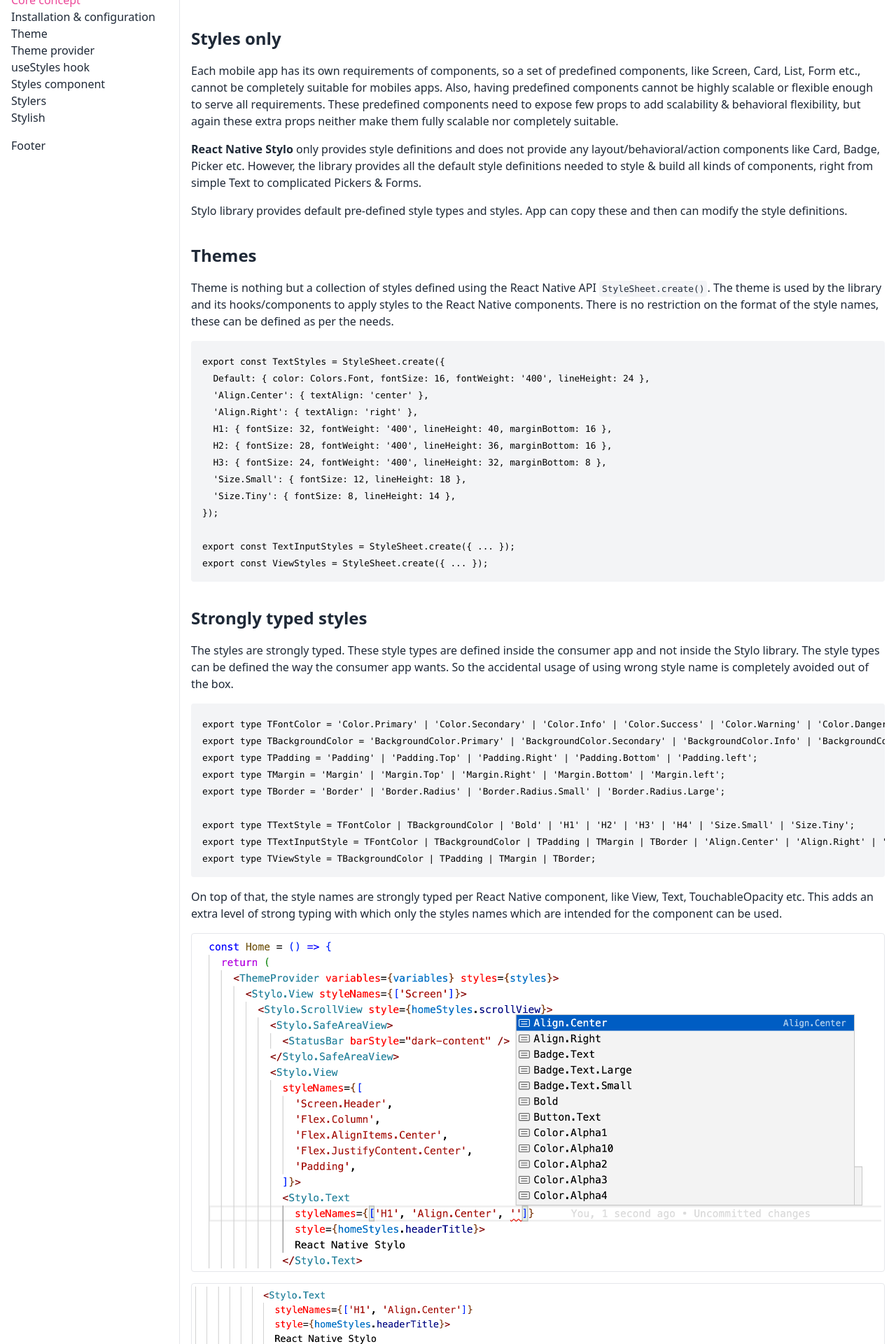
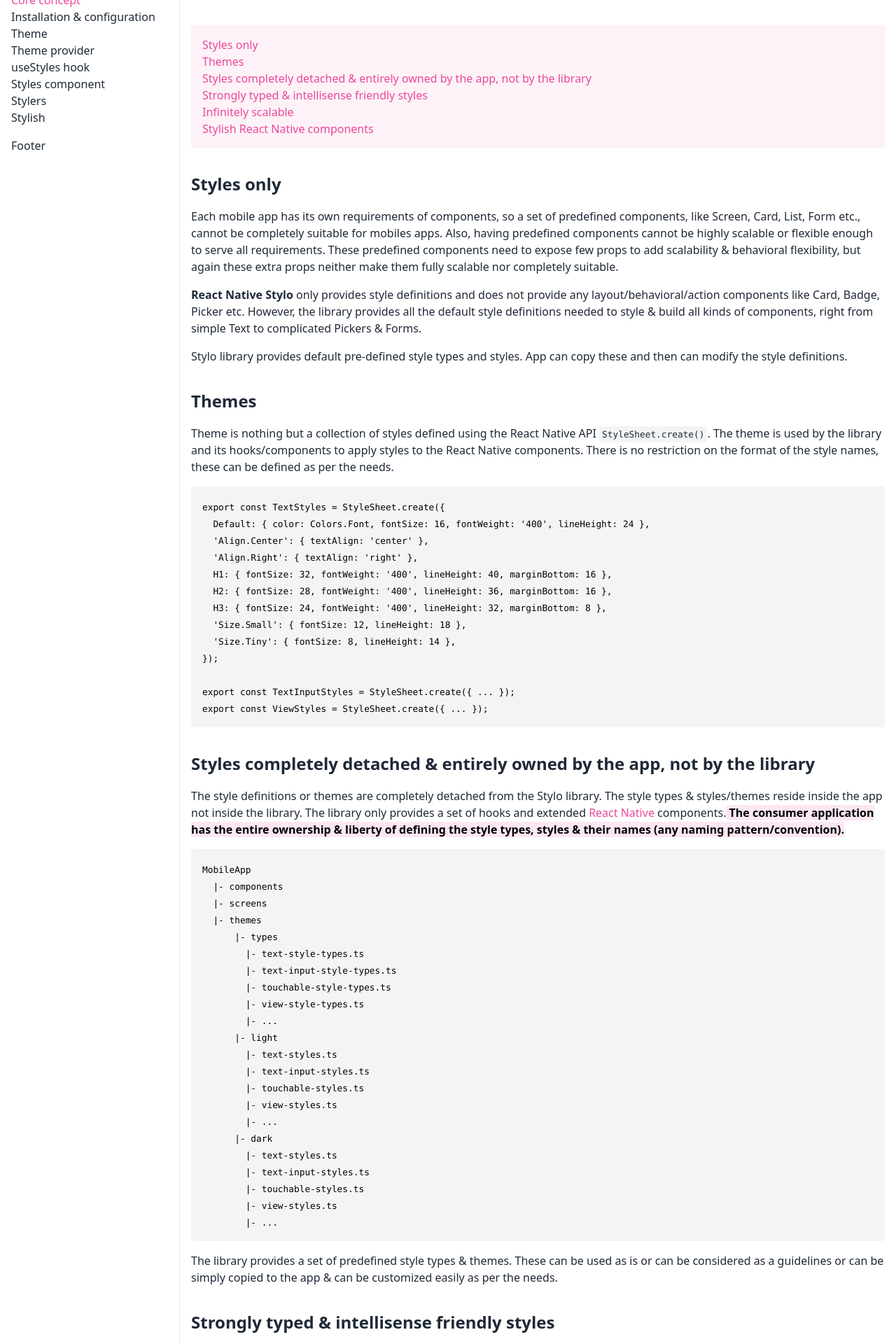
Before and after one commit to vivekmunde/react-native-stylo-documentation, a Next.js app: page /core-concept in a window 1280 px wide. Shown: the part 100-2020 px from the top of the page at 70% size. Built offline with nearby package versions, Linux system fonts and the light colour scheme.

Commit message:
core concepts, page index

```diff
--- a/components/layout.tsx
+++ b/components/layout.tsx
@@ -11,7 +11,7 @@
   return (
     <li>
       <Link href={href}>
-        <a className={router.pathname.toLowerCase() === href.toLowerCase() ? '' : 'text-gray-800'}>
+        <a className={router.pathname.toLowerCase() === href.toLowerCase() ? 'font-medium' : 'text-gray-800'}>
           {children}
         </a>
       </Link>
--- a/components/section-heading.tsx
+++ b/components/section-heading.tsx
@@ -6,7 +6,7 @@
   level?: 1 | 2 | 3 | 4 | 5;
 }> = ({ children, id, level }) => {
   const renderAnchor = () => (
-    <a href={`#${id}`} className="font-semibold">
+    <a href={`#${id}`}>
       {children}
     </a>
   );
--- a/pages/core-concept.tsx
+++ b/pages/core-concept.tsx
@@ -7,6 +7,33 @@
 import InlineCode from '../components/inline-code';
 import Layout from '../components/layout';
 import SectionHeading from '../components/section-heading';
+
+const sections = {
+  stylesOnly: {
+    id: 'styles-only',
+    title: 'Styles only',
+  },
+  themes: {
+    id: 'themes',
+    title: 'Themes',
+  },
+  stylesDetachedOwnedByApp: {
+    id: 'styles-detached-owned-by-app',
+    title: 'Styles completely detached & entirely owned by the app, not by the library',
+  },
+  stronglyTypedIntellisenseFriendlyStyles: {
+    id: 'strongly-typed-intellisense-friendly-styles',
+    title: 'Strongly typed & intellisense friendly styles',
+  },
+  scalableStyles: {
+    id: 'infinitely-scalable',
+    title: 'Infinitely scalable',
+  },
+  stylishReactNativeComponents: {
+    id: 'stylish-react-components',
+    title: 'Stylish React Native components',
+  },
+};
 
 const CoreConcept: React.FC = () => (
   <Layout>
@@ -18,9 +45,44 @@
     <article>
       <ArticleHeading>Core concept</ArticleHeading>
 
+      <nav className="p-4 mt-8 mb-4 bg-pink-50 rounded">
+        <ul>
+          <li>
+            <a href={`#${sections.stylesOnly.id}`} className="font-medium">
+              {sections.stylesOnly.title}
+            </a>
+          </li>
+          <li>
+            <a href={`#${sections.themes.id}`} className="font-medium">
+              {sections.themes.title}
+            </a>
+          </li>
+          <li>
+            <a href={`#${sections.stylesDetachedOwnedByApp.id}`} className="font-medium">
+              {sections.stylesDetachedOwnedByApp.title}
+            </a>
+          </li>
+          <li>
+            <a href={`#${sections.stronglyTypedIntellisenseFriendlyStyles.id}`} className="font-medium">
+              {sections.stronglyTypedIntellisenseFriendlyStyles.title}
+            </a>
+          </li>
+          <li>
+            <a href={`#${sections.scalableStyles.id}`} className="font-medium">
+              {sections.scalableStyles.title}
+            </a>
+          </li>
+          <li>
+            <a href={`#${sections.stylishReactNativeComponents.id}`} className="font-medium">
+              {sections.stylishReactNativeComponents.title}
+            </a>
+          </li>
+        </ul>
+      </nav>
+
       <section className="no-vertical-margin-collapse">
-        <SectionHeading id="styles-only" level={4}>
-          Styles only
+        <SectionHeading id={sections.stylesOnly.id} level={4}>
+          {sections.stylesOnly.title}
         </SectionHeading>
         <p>
           Each mobile app has its own requirements of components, so a set of predefined components, like Screen, Card, List, Form etc., cannot be completely suitable for mobiles apps.
@@ -28,7 +90,7 @@
           These predefined components need to expose few props to add scalability &amp; behavioral flexibility, but again these extra props neither make them fully scalable nor completely suitable.
         </p>
         <p>
-          <strong>React Native Stylo</strong> only provides style definitions and does not provide any layout/behavioral/action components like Card, Badge, Picker etc.
+          <strong className="font-semibold">React Native Stylo</strong> only provides style definitions and does not provide any layout/behavioral/action components like Card, Badge, Picker etc.
           However, the library provides all the default style definitions needed to style &amp; build all kinds of components, right from simple Text to complicated Pickers &amp; Forms.
         </p>
         <p>
@@ -37,8 +99,8 @@
       </section>
 
       <section className="no-vertical-margin-collapse">
-        <SectionHeading id="styles-and-themes" level={4}>
-          Themes
+        <SectionHeading id={sections.themes.id} level={4}>
+          {sections.themes.title}
         </SectionHeading>
         <p>
           Theme is nothing but a collection of styles defined using the React Native API <InlineCode>StyleSheet.create()</InlineCode>.
@@ -63,8 +125,48 @@
       </section>
 
       <section className="no-vertical-margin-collapse">
-        <SectionHeading id="strongly-typed-styles" level={4}>
-          Strongly typed styles
+        <SectionHeading id={sections.stylesDetachedOwnedByApp.id} level={4}>
+          {sections.stylesDetachedOwnedByApp.title}
+        </SectionHeading>
+        <p>
+          The style definitions or themes are completely detached from the Stylo library.
+          The style types &amp; styles/themes reside inside the app not inside the library.
+          The library only provides a set of hooks and extended <ExternalLink href="https://reactnative.dev">React Native</ExternalLink> components.
+          <mark className="font-semibold bg-pink-100 rounded text-black"> The consumer application has the entire ownership &amp; liberty of defining the style types, styles &amp; their names (any naming pattern/convention). </mark>
+        </p>
+        <CodeSnippet>
+          {`MobileApp
+  |- components
+  |- screens
+  |- themes
+      |- types
+        |- text-style-types.ts
+        |- text-input-style-types.ts
+        |- touchable-style-types.ts
+        |- view-style-types.ts
+        |- ...
+      |- light
+        |- text-styles.ts
+        |- text-input-styles.ts
+        |- touchable-styles.ts
+        |- view-styles.ts
+        |- ...
+      |- dark
+        |- text-styles.ts
+        |- text-input-styles.ts
+        |- touchable-styles.ts
+        |- view-styles.ts
+        |- ...`}
+        </CodeSnippet>
+        <p>
+          The library provides a set of predefined style types &amp; themes.
+          These can be used as is or can be considered as a guidelines or can be simply copied to the app &amp; can be customized easily as per the needs.
+        </p>
+      </section>
+
+      <section className="no-vertical-margin-collapse">
+        <SectionHeading id={sections.stronglyTypedIntellisenseFriendlyStyles.id} level={4}>
+          {sections.stronglyTypedIntellisenseFriendlyStyles.title}
         </SectionHeading>
         <p>
           The styles are strongly typed.
@@ -87,11 +189,15 @@
           On top of that, the style names are strongly typed per React Native component, like View, Text, TouchableOpacity etc.
           This adds an extra level of strong typing with which only the styles names which are intended for the component can be used.
         </p>
-        <p className="border rounded p-1">
-          <img alt='Strongly typed styles 1' src="../images/core-concept-strongly-typed-styles-1.png" />
+        <p>
+          E.g. Alignment styles for Text &amp; View are different.
+          As you start typing the alignment styles, the editor intellisense helps you choose correct styles for Text &amp; View.
         </p>
         <p className="border rounded p-1">
-          <img alt='Strongly typed styles 2' src="../images/core-concept-strongly-typed-styles-2.png" />
+          <img alt='Strongly typed styles: Text' src="../images/core-concept-strongly-typed-styles-1.png" />
+        </p>
+        <p className="border rounded p-1">
+          <img alt='Strongly typed styles: View' src="../images/core-concept-strongly-typed-styles-2.png" />
         </p>
         <p>
           The Stylo library provides default style types, which can be copied into the app and can be easily customized, if needed.
@@ -99,48 +205,8 @@
       </section>
 
       <section className="no-vertical-margin-collapse">
-        <SectionHeading id="styles-detached-owned-by-app" level={4}>
-          Styles completely detached &amp; entirely owned by the app, not by the library
-        </SectionHeading>
-        <p>
-          The style definitions or themes are completely detached from the Stylo library.
-          The style types &amp; styles/themes reside inside the app not inside the library.
-          The library only provides a set of hooks and extended <ExternalLink href="https://reactnative.dev">React Native</ExternalLink> components.
-          <strong> The consumer application has the entire ownership &amp; liberty of defining the style types, styles &amp; their names (any naming pattern/convention). </strong>
-        </p>
-        <CodeSnippet>
-          {`MobileApp
-  |- components
-  |- screens
-  |- themes
-      |- types
-        |- text-style-types
-        |- text-input-style-types
-        |- touchable-style-types
-        |- view-style-types
-        |- ...
-      |- light
-        |- text-styles
-        |- text-input-styles
-        |- touchable-styles
-        |- view-styles
-        |- ...
-      |- dark
-        |- text-styles
-        |- text-input-styles
-        |- touchable-styles
-        |- view-styles
-        |- ...`}
-        </CodeSnippet>
-        <p>
-          The library provides a set of predefined style types &amp; themes.
-          These can be used as is or can be considered as a guidelines or can be simply copied to the app &amp; can be customized easily as per the needs.
-        </p>
-      </section>
-
-      <section className="no-vertical-margin-collapse">
-        <SectionHeading id="scalable-styles" level={4}>
-          Infinitely scalable
+        <SectionHeading id={sections.scalableStyles.id} level={4}>
+          {sections.scalableStyles.title}
         </SectionHeading>
         <p>
           As both the style types &amp; the styles are defined by the consumer app &amp; not by the library, the app can add/remove/modify as many styles as it wants and they way it wants.
@@ -180,16 +246,19 @@
       </section>
 
       <section className="no-vertical-margin-collapse">
-        <SectionHeading id="react-components" level={4}>
-          After all, these are just React Native components
+        <SectionHeading id={sections.stylishReactNativeComponents.id} level={4}>
+          {sections.stylishReactNativeComponents.title}
         </SectionHeading>
         <p>
           The library just adds a new property called <InlineCode>styleNames</InlineCode> to <ExternalLink href="https://reactnative.dev">React Native</ExternalLink> components.
           The property <InlineCode>styleNames</InlineCode> in React Native mobile app is just like <InlineCode>class</InlineCode> in web app.
           The style names are defined in the theme, e.g. <InlineCode>List</InlineCode>, <InlineCode>List.Item</InlineCode>, <InlineCode>Color.Primary</InlineCode>, <InlineCode>Border</InlineCode>, <InlineCode>Size.Large</InlineCode> etc.
           Just supply these names of the styles to the prop <InlineCode>styleNames</InlineCode> and it will pick the style definitions from theme and apply to the React Native component.
-          The library does not add any other behavior or action to the React Native components.
-          This keeps the components almost as pure as they are defined by React Native.
+          The library does not add any other behavior or action to the React Native components.&nbsp;
+          <mark className="font-semibold bg-pink-100 rounded text-black">
+            This keeps the components as pure as they are defined by React Native.
+            After all, these are just React Native components.
+          </mark>
         </p>
         <CodeSnippet>
           {`import { View, Text, TouchableOpacity } from 'react-native-stylo/stylish';
--- a/styles/globals.css
+++ b/styles/globals.css
@@ -4,6 +4,7 @@
 
 body {
   color: #1f2937;
+  font-weight: 300;
 }
 
 h1 {
@@ -31,6 +32,7 @@
 h3,
 h4,
 h5 {
+  font-weight: 600;
   margin-top: 1rem;
   margin-bottom: 1rem;
 }
```
Also changed, not shown: public/images/core-concept-strongly-typed-styles-1.png, public/images/core-concept-strongly-typed-styles-2.png.
